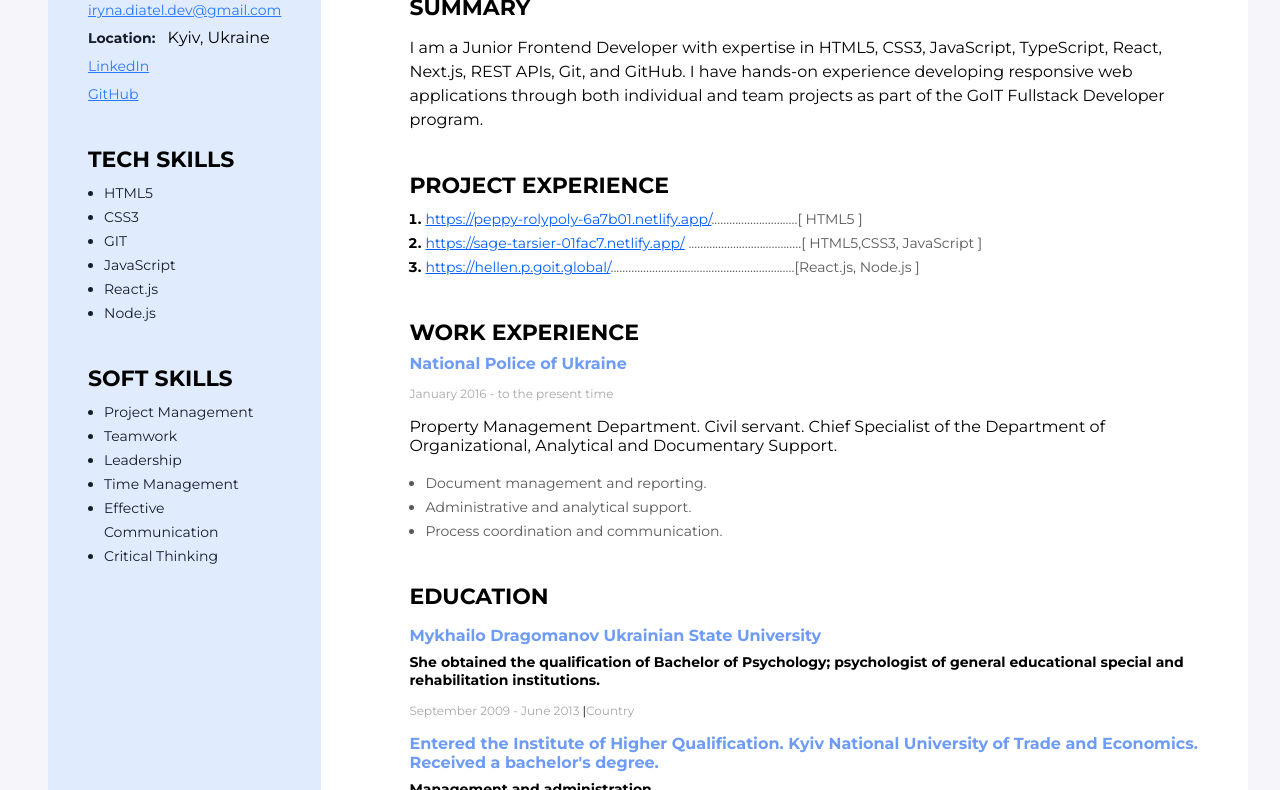
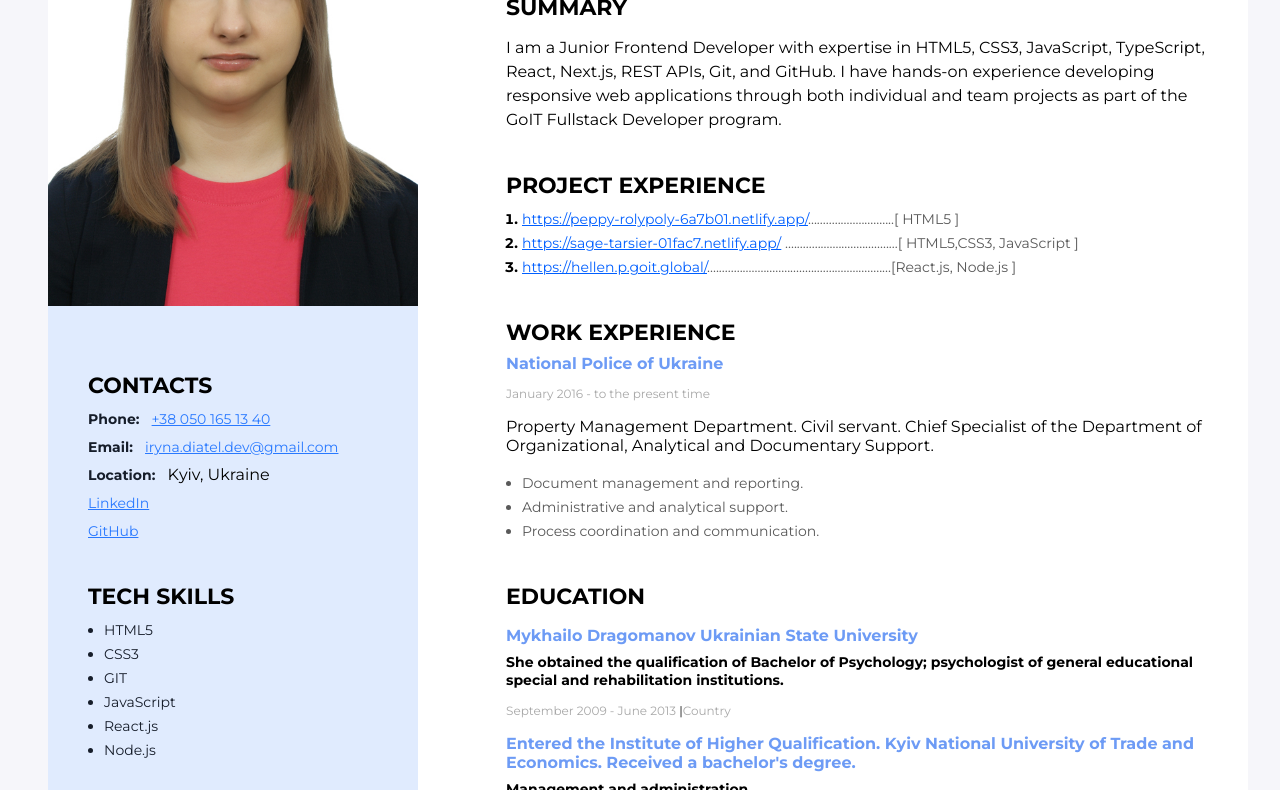
Before and after one commit to IrynaDiatel/my_resume, a plain HTML site: page index.html in a window 1280 px wide. Shown: the part 258-1048 px from the top of the page. Drawn offline with Linux system fonts and the light colour scheme.

Commit message:
Update resume

```diff
--- a/index.html
+++ b/index.html
@@ -135,7 +135,7 @@
       </div>
       <!--Sidebar-->
       <aside class="sidebar">
-        <img src="img/Фото.jpg" alt="Foto" width="370" />
+        <img src="img/photo.jpg" alt="Foto" width="370" />
 
         <div class="sidebar-content">
           <!-- Contacts -->
```
